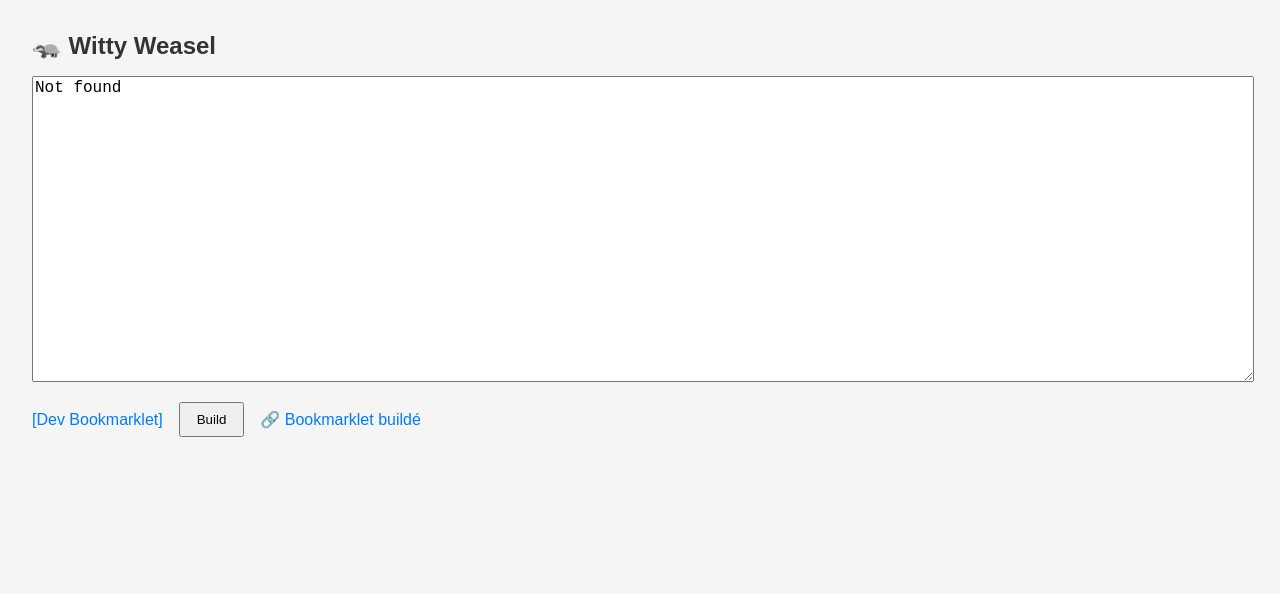
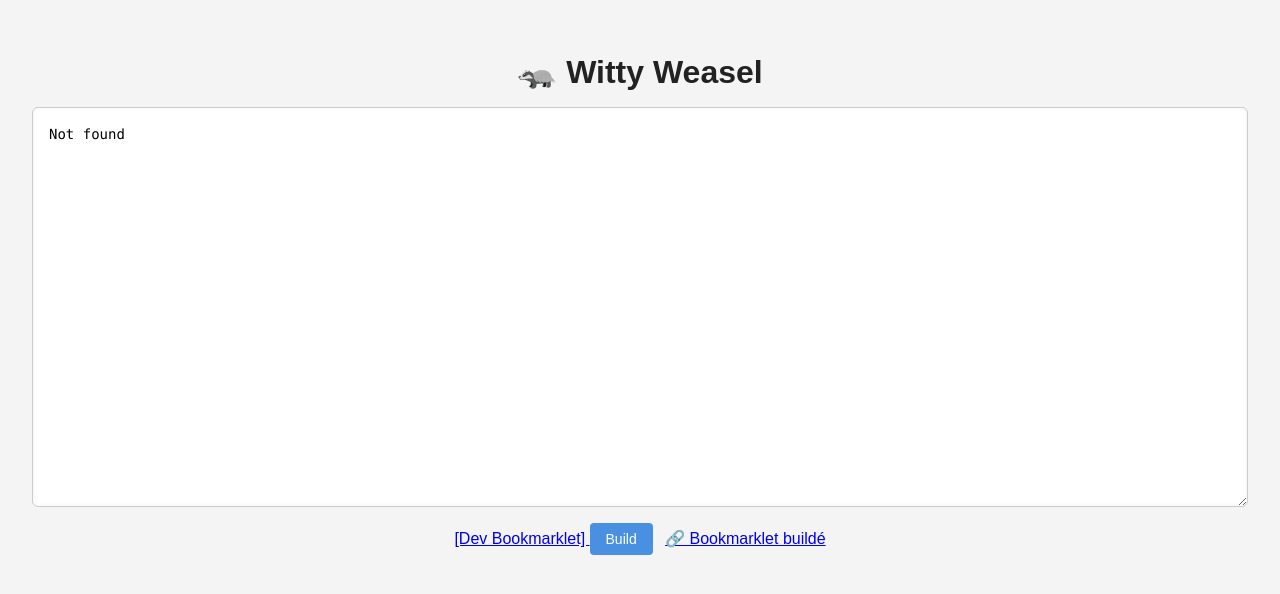
Before and after one commit to jerem-punk/witty-weasel, a website: page public/index.html in a window 1280 px wide. Drawn offline with Linux system fonts and the light colour scheme; no server answers.

Commit message:
updated css

```diff
--- a/public/weasel.css
+++ b/public/weasel.css
@@ -1,33 +1,70 @@
 body {
+    background-color: #f4f4f4;
     font-family: sans-serif;
-    margin: 2rem;
-    background: #f5f5f5;
     color: #333;
+    margin: 0;
+    padding: 2rem;
+    display: flex;
+    flex-direction: column;
+    align-items: center;
   }
 
-h1 {
-    font-size: 1.5rem;
+  h1, h2 {
+    margin-bottom: 1rem;
+    color: #222;
+  }
+
+  .container {
+    width: 100%;
+    max-width: 800px;
   }
 
   textarea {
     width: 100%;
-    height: 300px;
-    font-family: monospace;
-    font-size: 1rem;
-    margin-bottom: 1rem;
+    height: 400px;
+    font-family: Consolas, monospace;
+    font-size: 14px;
+    line-height: 1.5;
+    padding: 1rem;
+    border: 1px solid #ccc;
+    border-radius: 6px;
+    background-color: #fff;
+    box-shadow: inset 0 0 5px rgba(0,0,0,0.05);
+    resize: vertical;
+    box-sizing: border-box;
   }
 
-#links {
-    display: flex;
-    gap: 1rem;
-    align-items: center;
+  button, .bookmarklet-link, .build-link {
+    display: inline-block;
+    padding: 0.5rem 1rem;
+    margin-top: 1rem;
+    margin-right: 0.5rem;
+    font-size: 14px;
+    background-color: #4a90e2;
+    color: white;
+    border: none;
+    border-radius: 4px;
+    text-decoration: none;
+    cursor: pointer;
+    transition: background-color 0.2s ease;
   }
 
-a {
-    text-decoration: none;
-    color: #007bff;
+  button:hover, .bookmarklet-link:hover, .build-link:hover {
+    background-color: #357abd;
   }
 
-button {
-    padding: 0.5rem 1rem;
+  .feedback {
+    margin-top: 1rem;
+    font-size: 14px;
+    color: #27ae60;
   }
+
+  a.bookmarklet-link, a.build-link {
+    color: white;
+  }
+
+  .footer {
+    margin-top: 2rem;
+    font-size: 13px;
+    color: #666;
+  }
```
Lines whose indentation alone changed are shown as unchanged.
